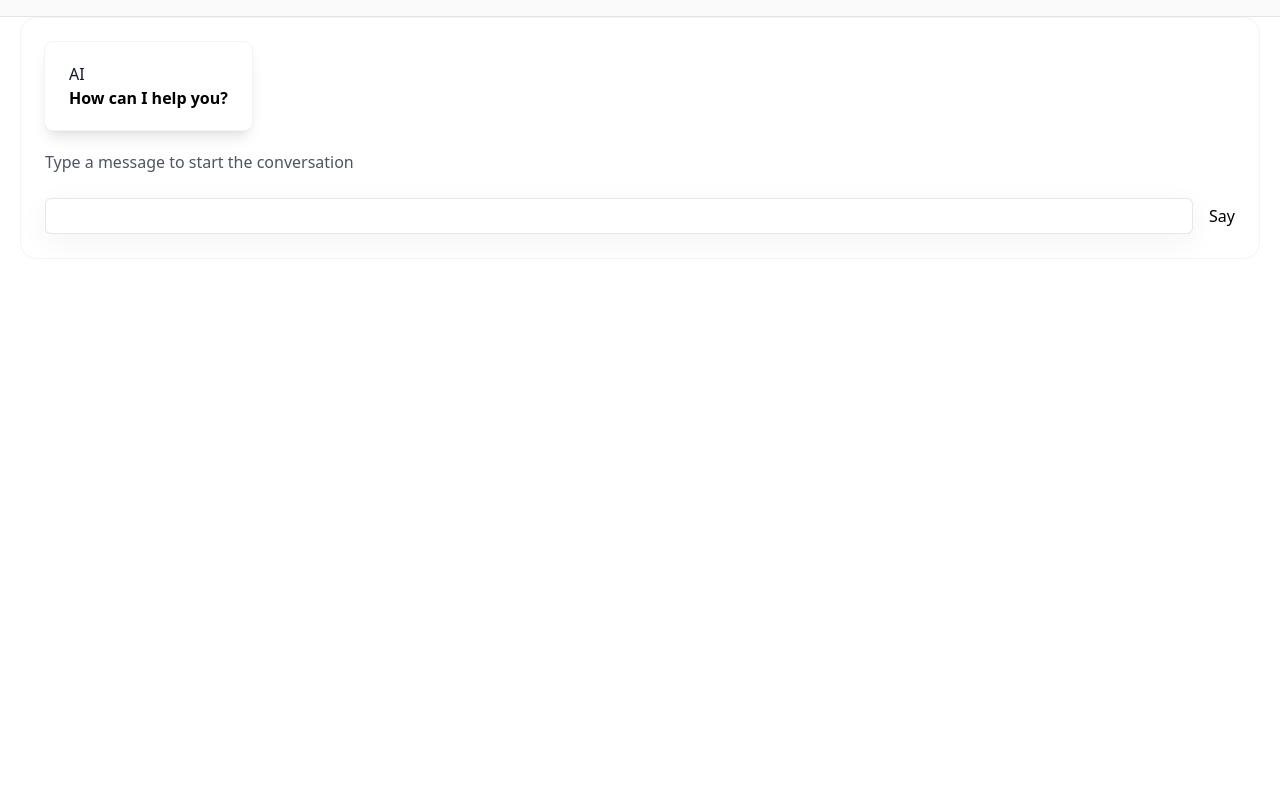
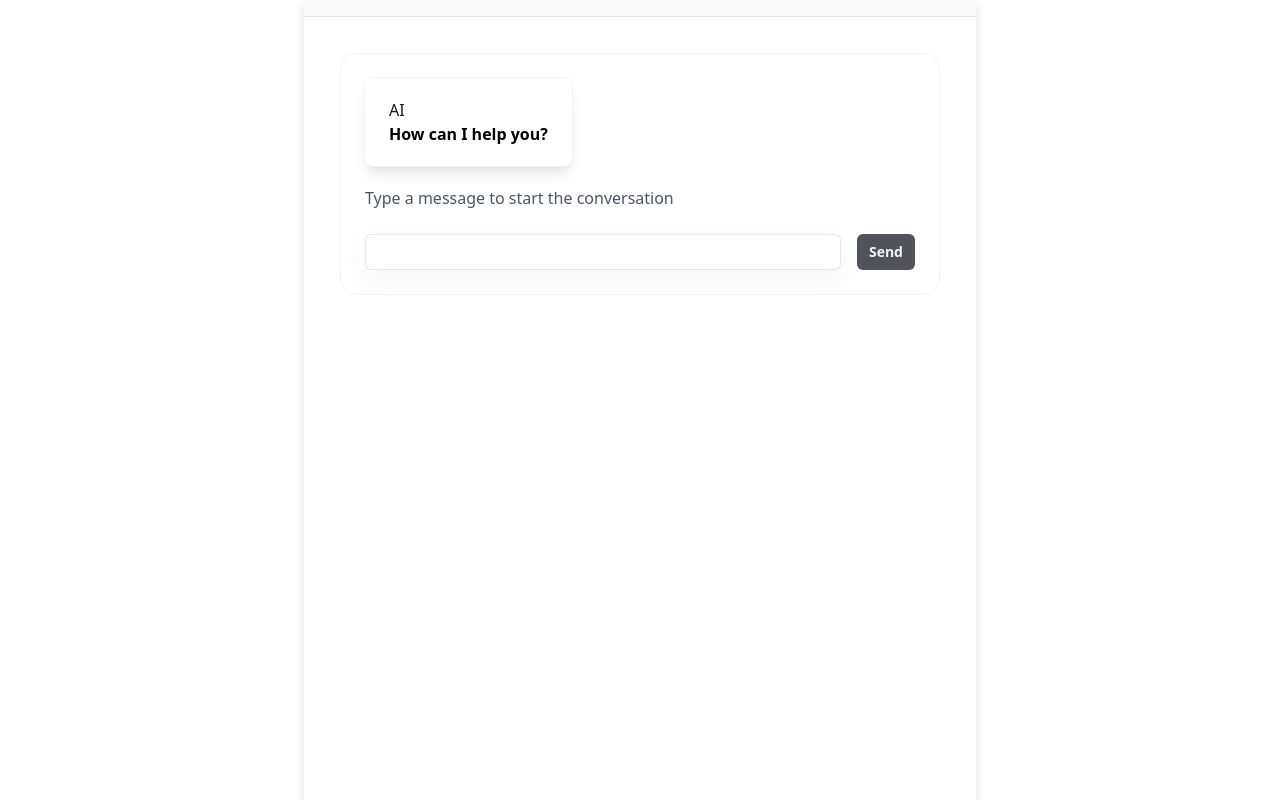
Before and after one commit to KimboTodd/kimblog, a Next.js app: page /bot in a window 1280 px wide. Shown: the top 800 px of the page. Built offline with nearby package versions, Linux system fonts and the light colour scheme.

Commit message:
clean up and small border

```diff
--- a/components/chatbot.tsx
+++ b/components/chatbot.tsx
@@ -1,5 +1,3 @@
-import Image from "next/image";
-import Container from "./container";
 import { useState } from "react";
 import { type ChatGPTMessage, ChatLine, LoadingChatLine } from "./ChatLine";
 
@@ -27,13 +25,16 @@ const InputMessage = ({ input, setInput, sendMessage }: any) => (
     />
     <button
       type="submit"
-      className="ml-4 flex-none"
+      className="ml-4 flex-none inline-flex items-center gap-2 justify-center
+      rounded-md py-2 px-3 text-sm outline-offset-2 transition
+      active:transition-none bg-zinc-600 font-semibold text-zinc-100
+      hover:bg-zinc-400 active:bg-zinc-800 active:text-zinc-100/70"
       onClick={() => {
         sendMessage(input);
         setInput("");
       }}
     >
-      Say
+      Send
     </button>
   </div>
 );
@@ -369,7 +370,7 @@ const Chatbot = ({ preview }: Props) => {
 
   return (
     <div>
-      <div className="rounded-2xl border-zinc-100  lg:border lg:p-6">
+      <div className="rounded-2xl border-zinc-100  lg:border lg:p-6 m-9">
         {messages.map(({ content, role }, index) => (
           <ChatLine key={index} role={role} content={content} />
         ))}
--- a/pages/bot.tsx
+++ b/pages/bot.tsx
@@ -1,46 +1,12 @@
-import Container from '../components/container'
-import MoreStories from '../components/more-stories'
-import HeroPost from '../components/hero-post'
-import Intro from '../components/intro'
-import Layout from '../components/layout'
-import { getAllPosts } from '../lib/api'
-import Head from 'next/head'
-import { BLOG_NAME } from '../lib/constants'
-import Post from '../interfaces/post'
-import Chatbot from '../components/chatbot'
+import Layout from "../components/layout";
+import Chatbot from "../components/chatbot";
 
-type Props = {
-  allPosts: Post[]
+export default function Index() {
+  return (
+    <div className="max-w-2xl shadow-sm m-auto">
+      <Layout>
+        <Chatbot />
+      </Layout>
+    </div>
+  );
 }
-
-export default function Index({ allPosts }: Props) {
-  const heroPost = allPosts[0]
-  const morePosts = allPosts.slice(1)
-  return (
-    <>
-      <Layout>
-        <Head>
-          <title>Testing Out the chatbot</title>
-        </Head>
-        <Container>
-          <Chatbot />
-        </Container>
-      </Layout>
-    </>
-  )
-}
-
-export const getStaticProps = async () => {
-  const allPosts = getAllPosts([
-    'title',
-    'date',
-    'slug',
-    'author',
-    'coverImage',
-    'excerpt',
-  ])
-
-  return {
-    props: { allPosts },
-  }
-}
```
